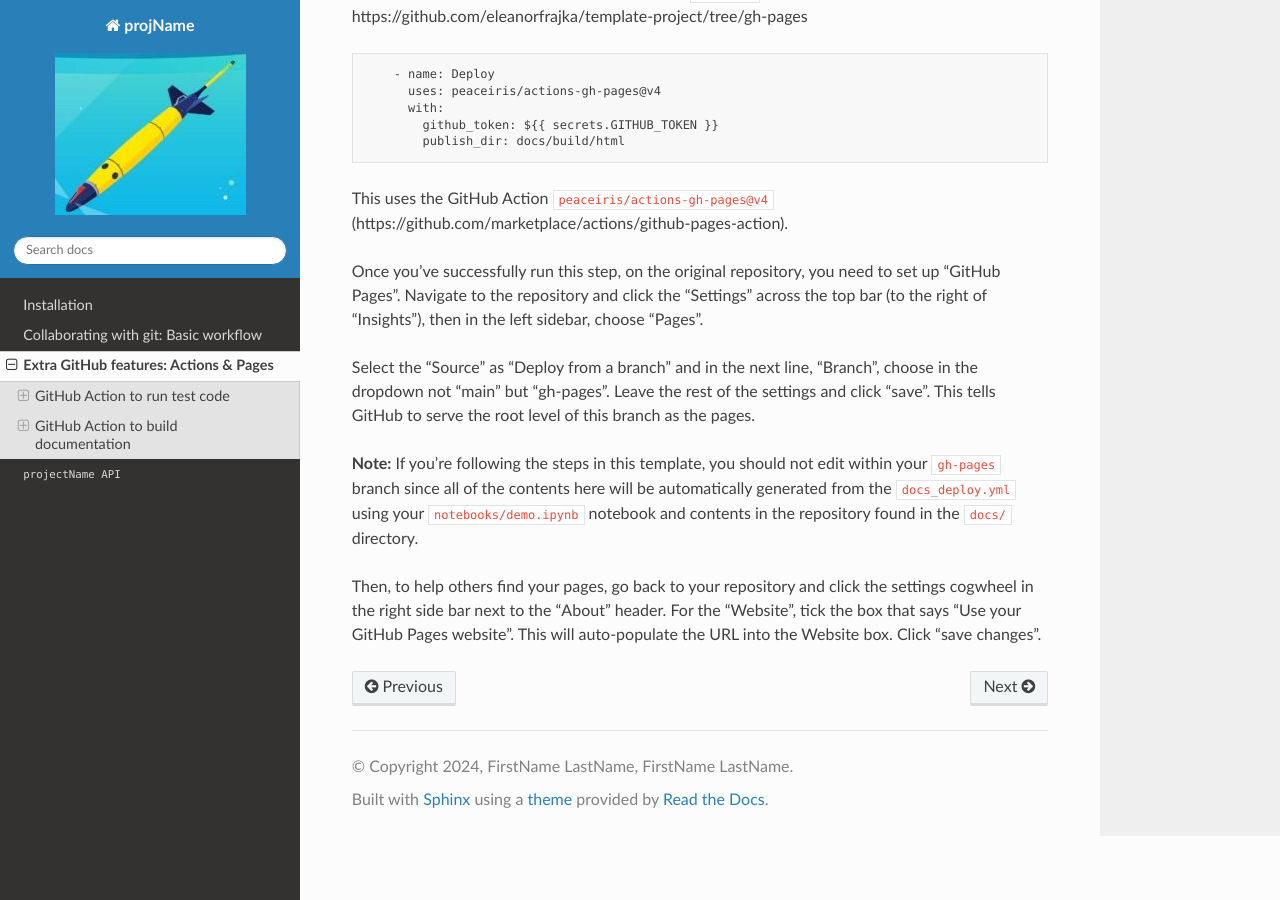
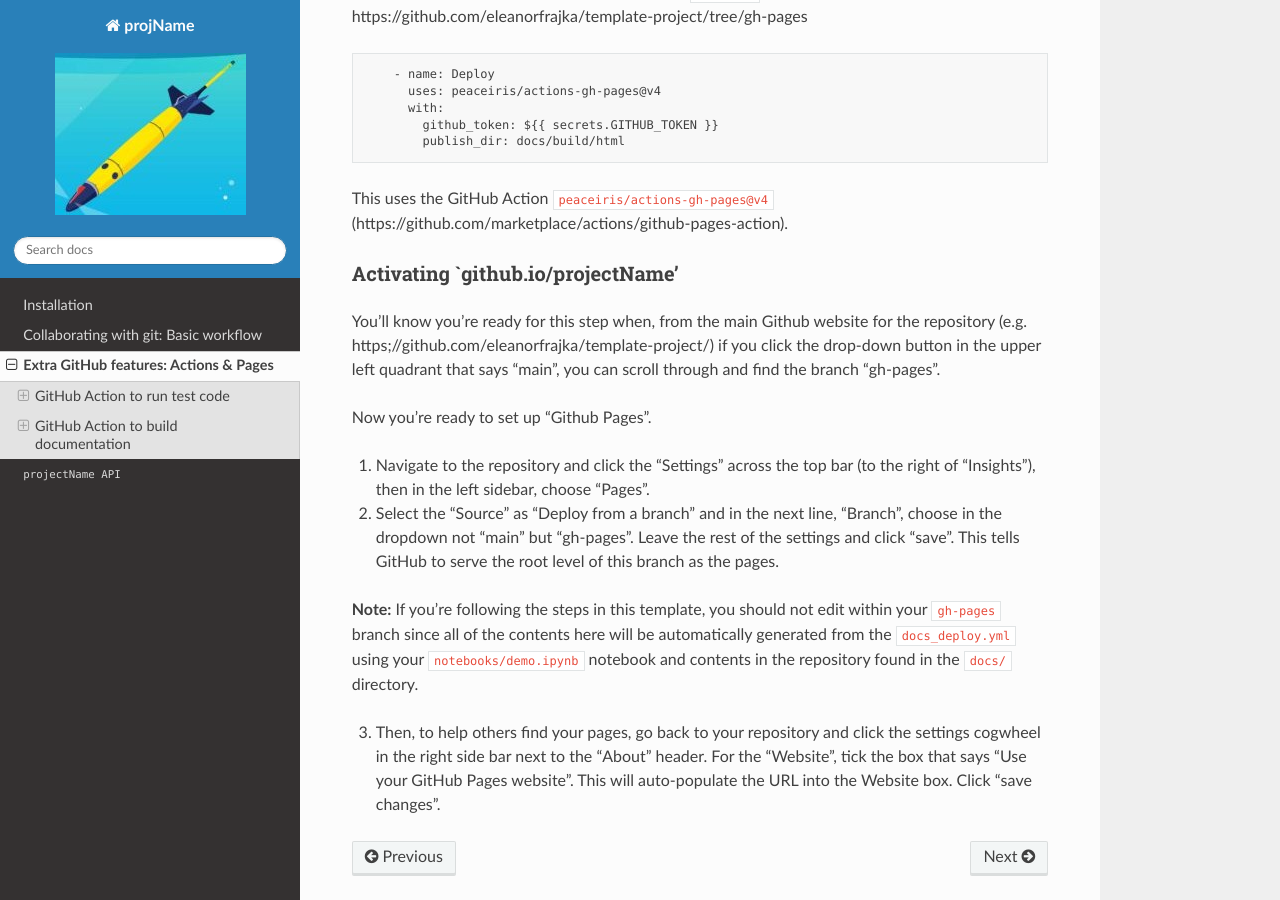
Before and after one commit to eleanorfrajka/template-project, a Sphinx documentation site: the page built from docs/source/github.md, in a window 1280 px wide and 900 px high, scrolled down 5942 px. Built offline with Sphinx 7.4.7 and the Read the Docs theme 3.1.0, drawn with Linux system fonts in a browser that asks for light colours; pages that are not in the unit, such as notebooks, are missing from menus.

Commit message:
docs: Update to a list of actions to create the Pages

````diff
--- a/docs/source/github.md
+++ b/docs/source/github.md
@@ -205,10 +205,16 @@ The last step "Deploy" generates or updates the `gh-pages` branch: https://githu
 ```
 This uses the GitHub Action `peaceiris/actions-gh-pages@v4` (https://github.com/marketplace/actions/github-pages-action).
 
-Once you've successfully run this step, on the original repository, you need to set up "GitHub Pages". Navigate to the repository and click the "Settings" across the top bar (to the right of "Insights"), then in the left sidebar, choose "Pages".
+##### Activating `github.io/projectName'
 
-Select the "Source" as "Deploy from a branch" and in the next line, "Branch", choose in the dropdown not "main" but "gh-pages".  Leave the rest of the settings and click "save".  This tells GitHub to serve the root level of this branch as the pages.
+You'll know you're ready for this step when, from the main Github website for the repository (e.g. https;//github.com/eleanorfrajka/template-project/) if you click the drop-down button in the upper left quadrant that says "main", you can scroll through and find the branch "gh-pages".
+
+Now you're ready to set up "Github Pages".
+
+1. Navigate to the repository and click the "Settings" across the top bar (to the right of "Insights"), then in the left sidebar, choose "Pages".
+
+2. Select the "Source" as "Deploy from a branch" and in the next line, "Branch", choose in the dropdown not "main" but "gh-pages".  Leave the rest of the settings and click "save".  This tells GitHub to serve the root level of this branch as the pages.
 
 **Note:** If you're following the steps in this template, you should not edit within your `gh-pages` branch since all of the contents here will be automatically generated from the `docs_deploy.yml` using your `notebooks/demo.ipynb` notebook and contents in the repository found in the `docs/` directory.
 
-Then, to help others find your pages, go back to your repository and click the settings cogwheel in the right side bar next to the "About" header.  For the "Website", tick the box that says "Use your GitHub Pages website".  This will auto-populate the URL into the Website box.  Click "save changes".
+3. Then, to help others find your pages, go back to your repository and click the settings cogwheel in the right side bar next to the "About" header.  For the "Website", tick the box that says "Use your GitHub Pages website".  This will auto-populate the URL into the Website box.  Click "save changes".
````
